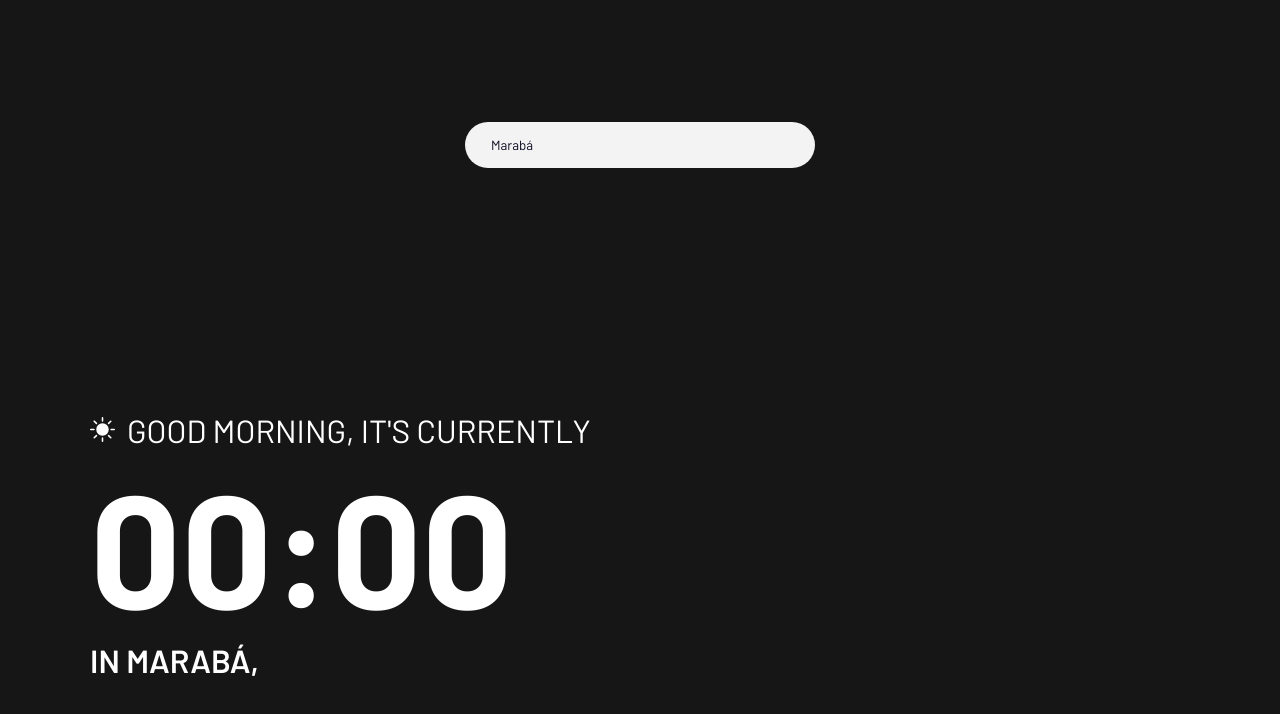
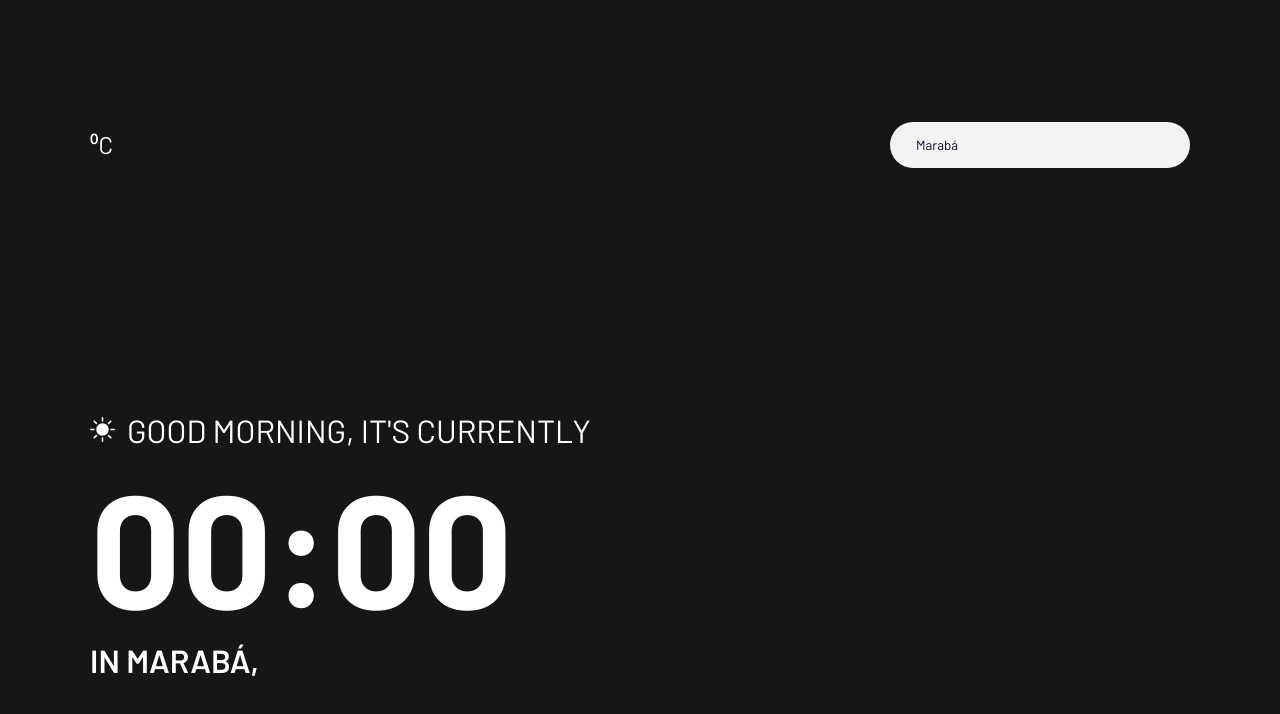
Before and after one commit to DiogoAlvino/searchTemperature, a React (Vite) app in the folder searchTemperature/: page / in a window 1280 px wide. Shown: the top 714 px of the page. Built offline with nearby package versions, Linux system fonts and the light colour scheme; no server answers.

Commit message:
feat: add a phrase and temp

```diff
--- a/searchTemperature/src/App.jsx
+++ b/searchTemperature/src/App.jsx
@@ -8,6 +8,8 @@ import './css/app.css'
 function App() {
   const [city, setCity] = useState('Marabá');
   const [selectCity, setSelectCity] = useState('Marabá');
+  const [phrase, setPhrase] = useState('');
+  const [temp, setTemp] = useState('');
   // inicio do get time
   const [currentTime, setCurrentTime] = useState('00:00');
   useEffect(() => {
@@ -31,6 +33,8 @@ function App() {
     axios.get(`https://api.openweathermap.org/data/2.5/weather?q=${selectCity}&units=metric&appid=ba605efc18f1572f61892fe426f18a1a&lang=pt_br`)
       .then(response => {
         setCountry(response.data.sys.country)
+        setPhrase(response.data.weather[0].description)
+        setTemp(response.data.main.temp)
         console.log(response)
       })
       .catch(error => {
@@ -42,9 +46,13 @@ function App() {
   return (
     <>
       <main>
-        <div className="container-grid">
+        <header className='container-flex'>
+          <div className="clima">
+            <p>{phrase}</p>
+            <p>{temp}⁰C</p>
+          </div>
           <SearchBar city={city} setCity={setCity} setSelectCity={setSelectCity} />
-        </div>
+        </header>
         <div className="container-flex">
           <Hero currentTime={currentTime} city={selectCity.toUpperCase()} country={country} />
         </div>
--- a/searchTemperature/src/css/app.css
+++ b/searchTemperature/src/css/app.css
@@ -27,6 +27,52 @@ main {
   display: grid;
   place-items: center;
 }
+main header.container-flex {
+  flex-direction: row;
+  justify-content: space-between;
+  align-items: center;
+}
+main header.container-flex .clima {
+  width: 100%;
+  max-width: 350px;
+}
+main header.container-flex .clima p {
+  font-size: 1.5rem;
+  color: white;
+}
+main header.container-flex form {
+  width: 100%;
+  max-width: 350px;
+  display: grid;
+  place-items: end;
+}
+main header.container-flex form > div {
+  width: 100%;
+  max-width: 300px;
+  display: flex;
+}
+main header.container-flex form > div label {
+  font-size: 1.5rem;
+  color: white;
+}
+main header.container-flex form > div #search {
+  width: 100%;
+  max-width: 300px;
+  height: 46px;
+  padding: 0 24px;
+  line-height: 32px;
+  border: 2px solid transparent;
+  border-radius: 24px;
+  outline: none;
+  background-color: #f3f3f4;
+  color: #0d0c22;
+  transition: 0.3s ease;
+}
+main header.container-flex form > div #search:focus, main header.container-flex form > div #search:hover {
+  outline: none;
+  border-color: rgba(89, 179, 247, 0.4);
+  box-shadow: 0 0 0 4px rgba(89, 179, 247, 0.1);
+}
 main .container-flex {
   flex-direction: column;
 }
@@ -55,40 +101,5 @@ main .container-flex h2 {
 main .container-flex h1, main .container-flex h2 {
   color: white;
 }
-main .container-grid {
-  place-items: center;
-}
-main .container-grid form {
-  width: 100%;
-  display: grid;
-  place-items: center;
-}
-main .container-grid form > div {
-  width: 100%;
-  max-width: 350px;
-  display: flex;
-}
-main .container-grid form > div label {
-  font-size: 1.5rem;
-  color: white;
-}
-main .container-grid form > div #search {
-  width: 100%;
-  max-width: 350px;
-  height: 46px;
-  padding: 0 24px;
-  line-height: 32px;
-  border: 2px solid transparent;
-  border-radius: 24px;
-  outline: none;
-  background-color: #f3f3f4;
-  color: #0d0c22;
-  transition: 0.3s ease;
-}
-main .container-grid form > div #search:focus, main .container-grid form > div #search:hover {
-  outline: none;
-  border-color: rgba(89, 179, 247, 0.4);
-  box-shadow: 0 0 0 4px rgba(89, 179, 247, 0.1);
-}
 
 /*# sourceMappingURL=app.css.map */
--- a/searchTemperature/src/sass/components/main.sass
+++ b/searchTemperature/src/sass/components/main.sass
@@ -3,6 +3,44 @@ main
   height: 100vh
   display: grid
   place-items: center
+  header.container-flex
+    flex-direction: row
+    justify-content: space-between
+    align-items: center
+    .clima
+      width: 100%
+      max-width: 350px
+      p
+        font-size: 1.5rem
+        color: white
+    form
+      width: 100%
+      max-width: 350px
+      display: grid
+      place-items: end
+      > div
+        width: 100%
+        max-width: 300px
+        display: flex
+        label
+          font-size: 1.5rem
+          color: white
+        #search
+          width: 100%
+          max-width: 300px
+          height: 46px
+          padding: 0 24px
+          line-height: 32px
+          border: 2px solid transparent
+          border-radius: 24px
+          outline: none
+          background-color: #f3f3f4
+          color: #0d0c22
+          transition: .3s ease
+          &:focus, &:hover
+            outline: none
+            border-color: rgb(89, 179, 247, .4)
+            box-shadow: 0 0 0 4px rgb(89 179 247 / 10%)
   .container-flex
     flex-direction: column
     .top
@@ -24,32 +62,3 @@ main
       font-size: 2rem
     h1, h2
       color: white
-  .container-grid
-    place-items: center
-    form
-      width: 100%
-      display: grid
-      place-items: center
-      > div
-        width: 100%
-        max-width: 350px
-        display: flex
-        label
-          font-size: 1.5rem
-          color: white
-        #search
-          width: 100%
-          max-width: 350px
-          height: 46px
-          padding: 0 24px
-          line-height: 32px
-          border: 2px solid transparent
-          border-radius: 24px
-          outline: none
-          background-color: #f3f3f4
-          color: #0d0c22
-          transition: .3s ease
-          &:focus, &:hover
-            outline: none
-            border-color: rgb(89, 179, 247, .4)
-            box-shadow: 0 0 0 4px rgb(89 179 247 / 10%)
```
Also changed, not shown: 1 other file (tests, documents, lock files or other folders).
